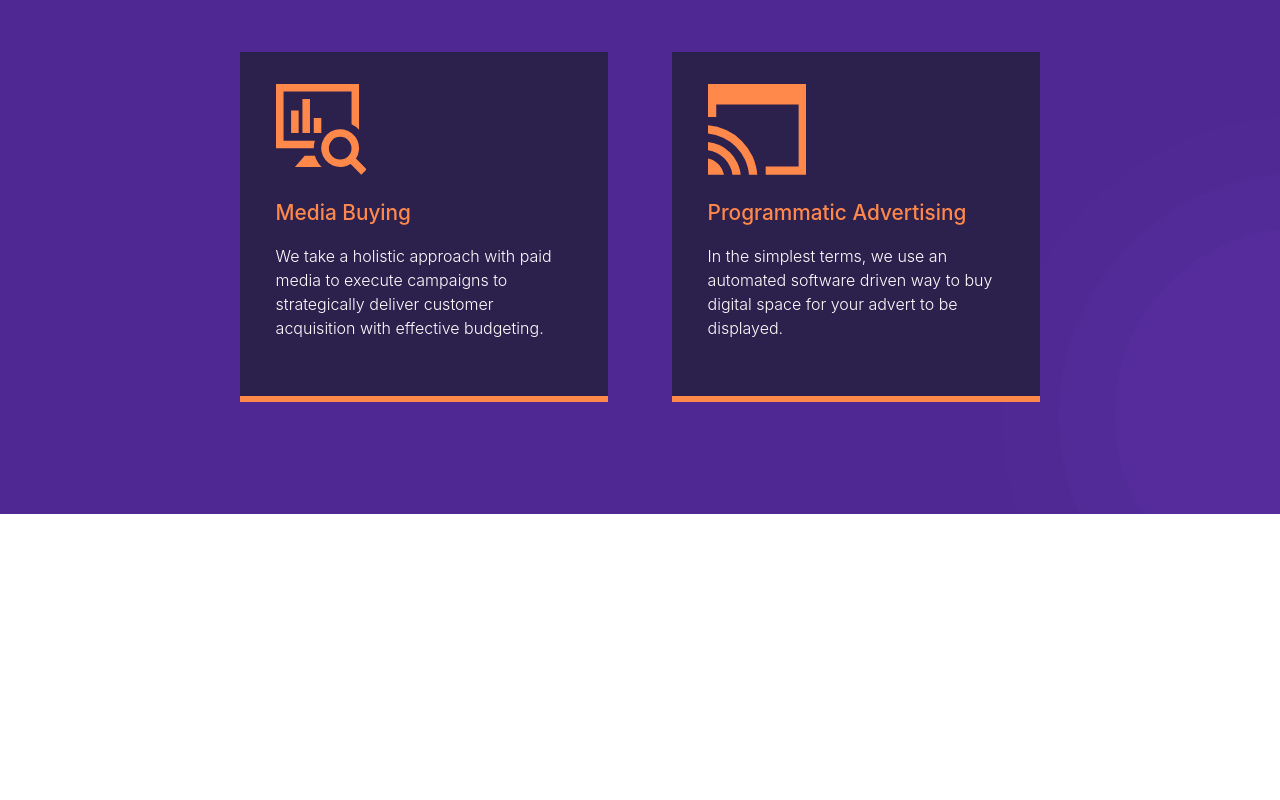
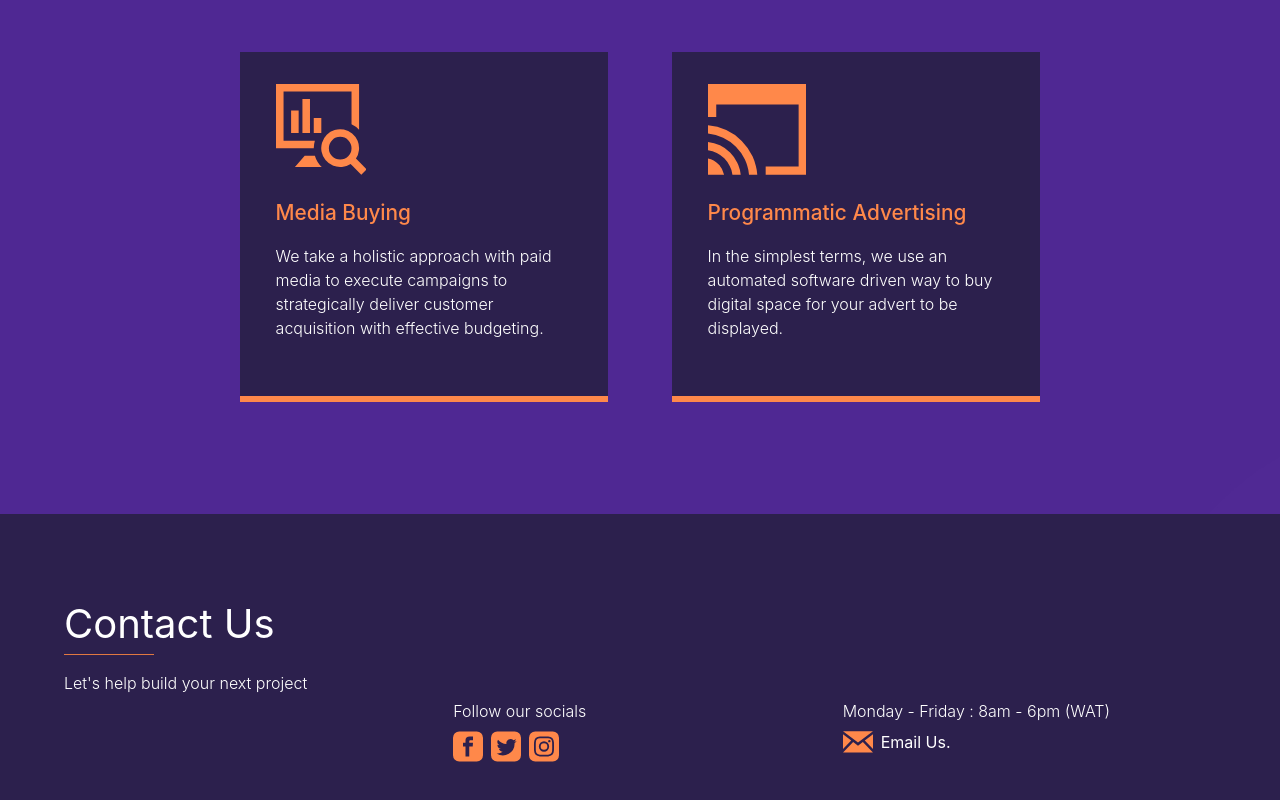
Before and after one commit to anualabi/eleos-digital, a React (Create React App) app: page / in a window 1280 px wide. Shown: the part 2375-3175 px from the top of the page. Before the commit the page ends 2889 px from the top, so only its background shows below. Built offline with nearby package versions, Linux system fonts and the light colour scheme.

Commit message:
add content for contact section

```diff
--- /dev/null
+++ b/src/app/components/ContactUs/index.tsx
@@ -0,0 +1,53 @@
+import Container from '@mui/material/Container';
+import Typography from '@mui/material/Typography';
+import Divider from '@mui/material/Divider';
+import Grid from '@mui/material/Grid';
+import Box from '@mui/material/Box';
+import Link from '@mui/material/Link';
+import EmailIcon from '../../svgs/EmailIcon';
+import FacebookIcon from '../../svgs/FacebookIcon';
+import TwitterIcon from '../../svgs/TwitterIcon';
+import InstagramIcon from '../../svgs/InstagramIcon';
+import { StyledContactContainer } from './styles';
+
+const ContactUs = () => {
+  return (
+    <StyledContactContainer id="contact-us">
+      <Container>
+        <Typography component="h2">Contact Us</Typography>
+        <Divider />
+        <Typography component="p">Let's help build your next project</Typography>
+        <Grid container spacing={2}>
+          <Grid item xs={12} md={4}>
+            <Box></Box>
+          </Grid>
+          <Grid item xs={12} md={4}>
+            <Box>
+              <Typography component="p">Follow our socials</Typography>
+              <Link href="#/">
+                <FacebookIcon />
+              </Link>
+              <Link href="#/">
+                <TwitterIcon />
+              </Link>
+              <Link href="#/">
+                <InstagramIcon />
+              </Link>
+            </Box>
+          </Grid>
+          <Grid item xs={12} md={4}>
+            <Typography component="p">Monday - Friday : 8am - 6pm (WAT)</Typography>
+            <Link href="mailto:hello@eleosdigital.com">
+              <Box className="email-wrapper">
+                <EmailIcon />
+                Email Us.
+              </Box>
+            </Link>
+          </Grid>
+        </Grid>
+      </Container>
+    </StyledContactContainer>
+  );
+};
+
+export default ContactUs;
--- /dev/null
+++ b/src/app/components/ContactUs/styles.ts
@@ -0,0 +1,68 @@
+import Box from '@mui/material/Box';
+import { styled } from '@mui/system';
+
+export const StyledContactContainer = styled(Box, {})`
+  color: white;
+  padding: 5rem 0;
+  ${({ theme }) => ({
+    backgroundColor: theme.palette.primary.main
+  })}
+
+  @media (max-width: 699px) {
+    text-align: center;
+  }
+
+  h2 {
+    font-size: 2.5rem;
+
+    @media (max-width: 699px) {
+      font-size: 2.2rem;
+    }
+  }
+
+  hr {
+    width: 90px;
+    margin-bottom: 1rem;
+    ${({ theme }) => ({
+      backgroundColor: theme.palette.secondary.main
+    })}
+
+    @media (max-width: 699px) {
+      margin: 0 auto 1rem;
+    }
+  }
+
+  p {
+    font-weight: 300;
+    margin-bottom: 0.25rem;
+
+    @media (max-width: 699px) {
+      font-size: 1rem;
+    }
+  }
+
+  a {
+    color: white;
+
+    &:hover {
+      text-decoration: none;
+      ${({ theme }) => ({
+        color: theme.palette.secondary.main
+      })}
+    }
+  }
+
+  svg {
+    margin-right: 0.5rem;
+    width: 30px;
+  }
+
+  .email-wrapper {
+    display: flex;
+    align-items: center;
+
+    @media (max-width: 699px) {
+      justify-content: center;
+    }
+  }
+`;
--- a/src/app/components/Layout/index.tsx
+++ b/src/app/components/Layout/index.tsx
@@ -2,6 +2,7 @@ import NavBar from '../NavBar';
 import HeroHeader from '../HeroHeader';
 import AboutUs from '../AboutUs';
 import Services from '../OurServices';
+import ContactUs from '../ContactUs';
 
 const Layout = () => {
   return (
@@ -10,6 +11,7 @@ const Layout = () => {
       <HeroHeader />
       <AboutUs />
       <Services />
+      <ContactUs />
     </>
   );
 };
--- /dev/null
+++ b/src/app/svgs/EmailIcon.tsx
@@ -0,0 +1,16 @@
+const EmailIcon = () => (
+  <svg
+    xmlns="http://www.w3.org/2000/svg"
+    width={41.674}
+    height={29.539}
+    viewBox="0 0 41.674 29.539"
+  >
+    <path
+      d="M20.837,18.94.026,3H41.65Zm-9.42-2.99L0,7.2V27.719Zm18.84,0,11.417,11.77V7.2L30.257,15.95Zm-2.7,2.069-6.716,5.145-6.716-5.145L.038,32.539h41.6Z"
+      transform="translate(0 -3)"
+      fill="#ff884a"
+    />
+  </svg>
+);
+
+export default EmailIcon;
--- /dev/null
+++ b/src/app/svgs/FacebookIcon.tsx
@@ -0,0 +1,10 @@
+const FacebookIcon = () => (
+  <svg xmlns="http://www.w3.org/2000/svg" width={39} height={39} viewBox="0 0 39 39">
+    <path
+      d="M30.875,0H8.125A8.126,8.126,0,0,0,0,8.125v22.75A8.126,8.126,0,0,0,8.125,39h22.75A8.125,8.125,0,0,0,39,30.875V8.125A8.125,8.125,0,0,0,30.875,0ZM26,11.375H22.873c-1,0-1.748.409-1.748,1.445v1.805H26L25.613,19.5H21.125v13H16.25v-13H13V14.625h3.25V11.5c0-3.286,1.729-5,5.624-5H26Z"
+      fill="#ff884a"
+    />
+  </svg>
+);
+
+export default FacebookIcon;
--- /dev/null
+++ b/src/app/svgs/InstagramIcon.tsx
@@ -0,0 +1,10 @@
+const InstagramIcon = () => (
+  <svg xmlns="http://www.w3.org/2000/svg" width={39} height={39} viewBox="0 0 39 39">
+    <path
+      d="M24.754,8.918c-1.37-.062-1.783-.075-5.254-.075s-3.882.013-5.252.075c-3.526.161-5.169,1.831-5.328,5.328-.063,1.372-.078,1.783-.078,5.254s.015,3.882.076,5.254c.161,3.491,1.8,5.168,5.328,5.328,1.37.062,1.783.076,5.254.076s3.884-.013,5.254-.075c3.526-.161,5.167-1.835,5.328-5.328.062-1.372.075-1.783.075-5.254s-.013-3.882-.075-5.252C29.921,10.751,28.277,9.079,24.754,8.918ZM19.5,26.175A6.675,6.675,0,1,1,26.175,19.5,6.675,6.675,0,0,1,19.5,26.175Zm6.94-12.054A1.56,1.56,0,1,1,28,12.561,1.56,1.56,0,0,1,26.44,14.121ZM23.834,19.5A4.334,4.334,0,1,1,19.5,15.166,4.334,4.334,0,0,1,23.834,19.5ZM30.875,0H8.125A8.126,8.126,0,0,0,0,8.125v22.75A8.126,8.126,0,0,0,8.125,39h22.75A8.125,8.125,0,0,0,39,30.875V8.125A8.125,8.125,0,0,0,30.875,0Zm1.547,24.859c-.215,4.727-2.845,7.347-7.561,7.563-1.388.063-1.83.078-5.361.078s-3.972-.015-5.359-.078c-4.725-.216-7.345-2.84-7.563-7.563C6.515,23.473,6.5,23.031,6.5,19.5s.015-3.973.078-5.359C6.8,9.415,9.418,6.794,14.141,6.58c1.388-.065,1.828-.08,5.359-.08s3.973.015,5.361.078c4.726.216,7.35,2.845,7.561,7.561.063,1.388.078,1.831.078,5.361S32.485,23.473,32.422,24.859Z"
+      fill="#ff884a"
+    />
+  </svg>
+);
+
+export default InstagramIcon;
--- /dev/null
+++ b/src/app/svgs/TwitterIcon.tsx
@@ -0,0 +1,10 @@
+const TwitterIcon = () => (
+  <svg xmlns="http://www.w3.org/2000/svg" width={39} height={39} viewBox="0 0 39 39">
+    <path
+      d="M30.875,0H8.125A8.126,8.126,0,0,0,0,8.125v22.75A8.126,8.126,0,0,0,8.125,39h22.75A8.125,8.125,0,0,0,39,30.875V8.125A8.125,8.125,0,0,0,30.875,0Zm-.226,15.01A15.17,15.17,0,0,1,7.311,28.481a10.732,10.732,0,0,0,7.9-2.208,5.338,5.338,0,0,1-4.982-3.7,5.364,5.364,0,0,0,2.408-.091,5.34,5.34,0,0,1-4.279-5.3,5.307,5.307,0,0,0,2.415.668A5.344,5.344,0,0,1,9.12,10.725,15.145,15.145,0,0,0,20.114,16.3a5.337,5.337,0,0,1,9.09-4.864,10.7,10.7,0,0,0,3.39-1.293,5.356,5.356,0,0,1-2.345,2.951,10.69,10.69,0,0,0,3.063-.84,10.822,10.822,0,0,1-2.663,2.758Z"
+      fill="#ff884a"
+    />
+  </svg>
+);
+
+export default TwitterIcon;
```
